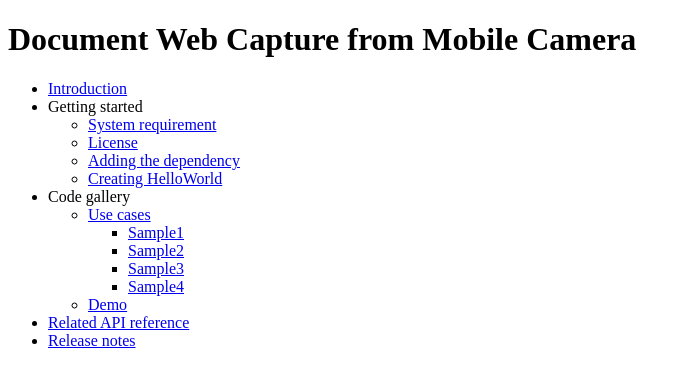
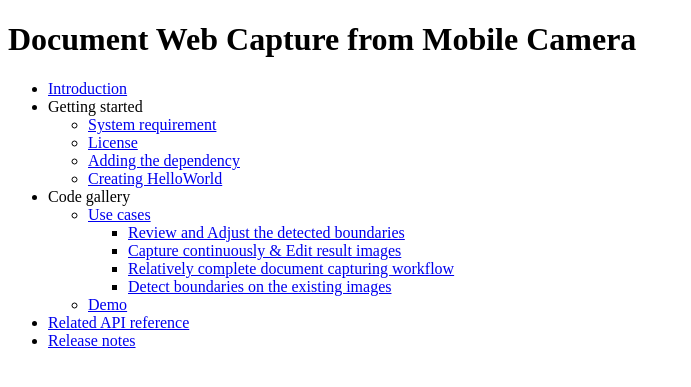
Before and after one commit to dynamsoft-docs/mobile-document-scanner-docs-js, a Jekyll site: the page built from index.md, in a window 1280 px wide, cut to the strip 208-964 px from the top of the page. Shown: the top 387 px of the strip, without its empty margins (0-691 px from the left). Built offline with Jekyll 4.4.1, drawn with Linux system fonts in a browser that asks for light colours; comment, search, counter and statistics services are not loaded.

Commit message:
Update index.md

```diff
--- a/index.md
+++ b/index.md
@@ -15,10 +15,10 @@ description: Document Web Capture from Mobile Camera Documentation Homepage
     - [Creating HelloWorld]({{ site.gettingstarted }}helloworld.html)
 -  Code gallery
     - [Use cases]({{ site.codegallery }}usecases/index.html)
-        - [Sample1]({{ site.codegallery }}usecases/sample1.html)
-        - [Sample2]({{ site.codegallery }}usecases/sample2.html)
-        - [Sample3]({{ site.codegallery }}usecases/sample3.html)
-        - [Sample4]({{ site.codegallery }}usecases/sample4.html)
+        - [Review and Adjust the detected boundaries]({{ site.codegallery }}usecases/sample1.html)
+        - [Capture continuously & Edit result images]({{ site.codegallery }}usecases/sample2.html)
+        - [Relatively complete document capturing workflow]({{ site.codegallery }}usecases/sample3.html)
+        - [Detect boundaries on the existing images]({{ site.codegallery }}usecases/sample4.html)
     - [Demo]({{ site.codegallery }}demo/index.html)
 - [Related API reference]({{ site.api }}relatedapi.html)
 - [Release notes]({{ site.releasenotes }}index.html)
```
